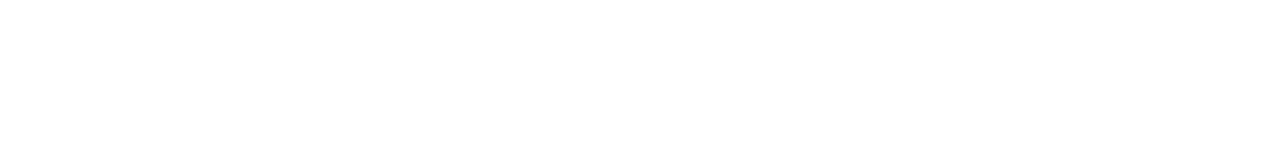
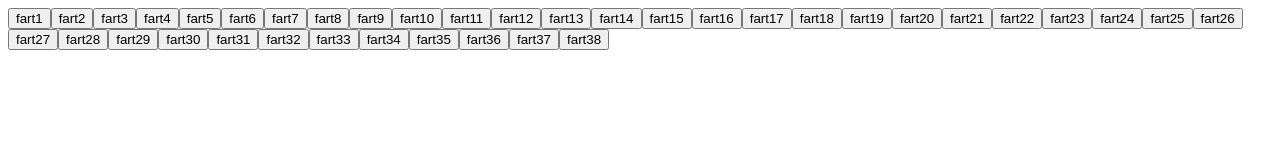
Before and after one commit to Foxglovery/sleep-sounds, a plain HTML site: page index.html in a window 1280 px wide. Drawn offline with Linux system fonts and the light colour scheme.

Commit message:
button creation

```diff
--- a/app.js
+++ b/app.js
@@ -0,0 +1,49 @@
+const sounds = [
+  "fart1",
+  "fart2",
+  "fart3",
+  "fart4",
+  "fart5",
+  "fart6",
+  "fart7",
+  "fart8",
+  "fart9",
+  "fart10",
+  "fart11",
+  "fart12",
+  "fart13",
+  "fart14",
+  "fart15",
+  "fart16",
+  "fart17",
+  "fart18",
+  "fart19",
+  "fart20",
+  "fart21",
+  "fart22",
+  "fart23",
+  "fart24",
+  "fart25",
+  "fart26",
+  "fart27",
+  "fart28",
+  "fart29",
+  "fart30",
+  "fart31",
+  "fart32",
+  "fart33",
+  "fart34",
+  "fart35",
+  "fart36",
+  "fart37",
+  "fart38",
+];
+
+sounds.forEach((sound) => {
+  const btn = document.createElement("button");
+  btn.classList.add("btn");
+
+  btn.innerText = sound;
+
+  document.getElementById("buttons").appendChild(btn);
+});
--- a/index.html
+++ b/index.html
@@ -46,6 +46,8 @@
     <audio src="/sounds/fart37.m4a" id="fart37"></audio>
     <audio src="/sounds/fart38.m4a" id="fart38"></audio>
 
+    <div id="buttons"></div>
+
     <script src="app.js"></script>
   </body>
 </html>
```
